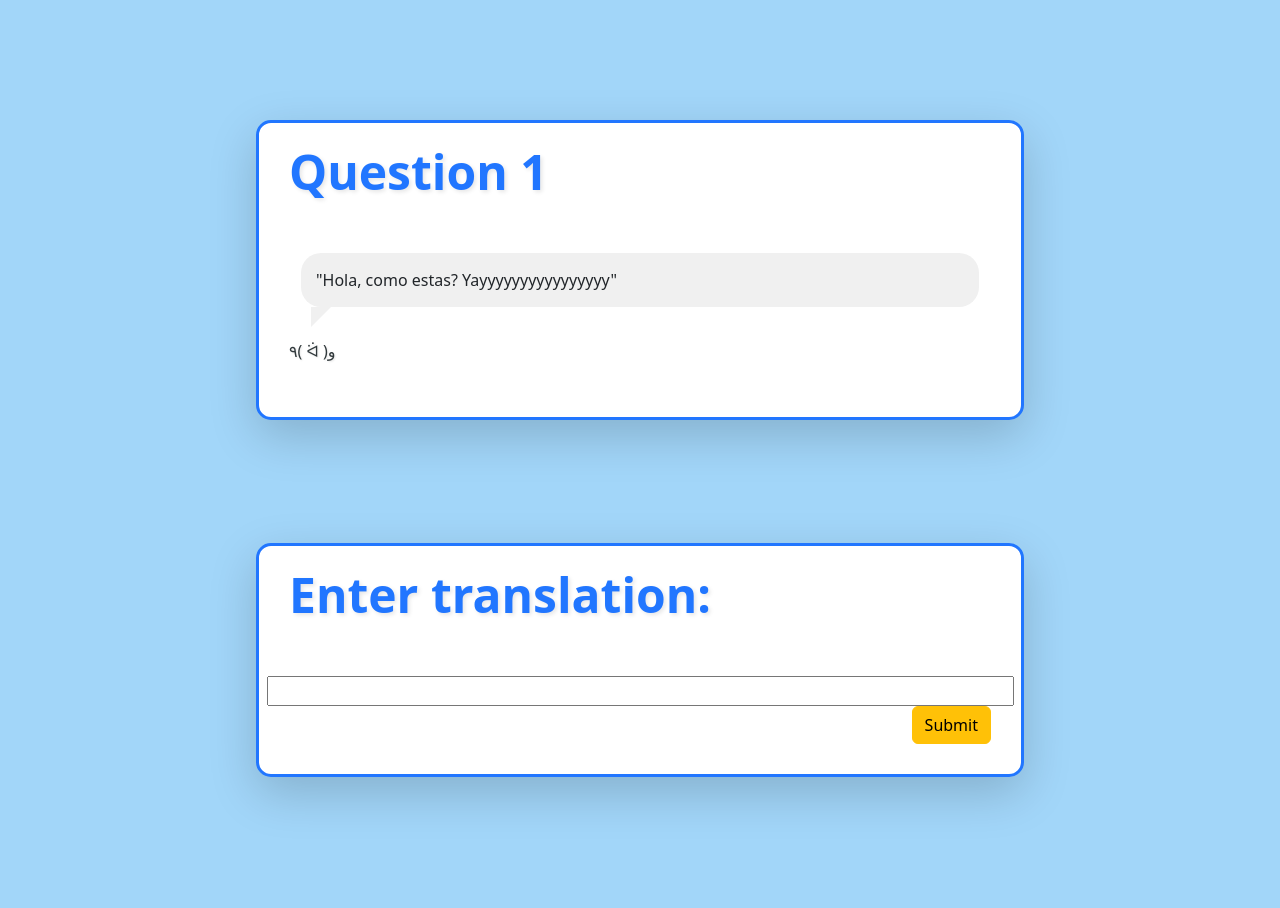
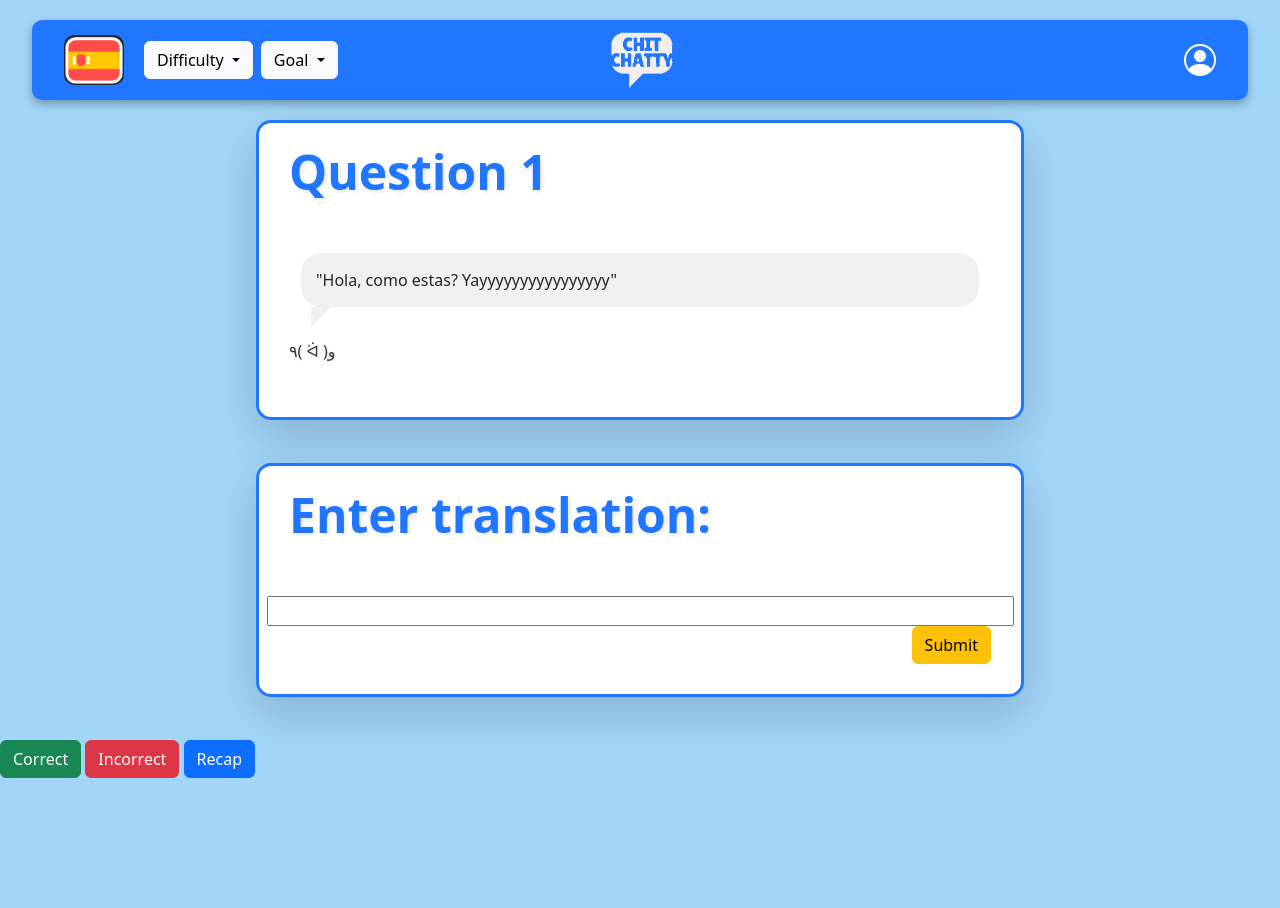
Before and after one commit to UCCS-CS4300-5300/Group5-fall2024, a Django app: page /quiz/ in a window 1280 px wide. After the commit the page ends 778 px from the top, so only its background shows below. Run offline with Django 4.2, Linux system fonts and the light colour scheme.

Commit message:
Sprint 1 Templates Commit v.04

```diff
--- a/Chit-Chatty/myproject/home/static/home/css/styles.css
+++ b/Chit-Chatty/myproject/home/static/home/css/styles.css
@@ -90,3 +90,7 @@ created using ChatGPT: https://chatgpt.com/share/670d9db3-aab8-8003-9f19-bf0783a
     margin-left: -10px;
     margin-bottom: -20px;
 }
+
+.center-button {
+    text-align: center;
+}
--- a/Chit-Chatty/myproject/home/templates/home/base_template.html
+++ b/Chit-Chatty/myproject/home/templates/home/base_template.html
@@ -14,9 +14,11 @@
   <link rel="stylesheet" href="{% static 'home/css/styles.css' %}">
 </head>
 
-<!-- Splash Screen -->
+<body style="background-color: #a2d6f9;">
 
-<body style="background-color: #a2d6f9;">
+  <div id="splash" class="splash-screen">
+    <h1 class="splash-logo">ChitChatty</h1>
+  </div>
 
   <!-- Navbar Content -->
   <nav class="navbar navbar-light floating-navbar" id="navbar">
@@ -67,8 +69,31 @@
     </div>
   </nav>
 
+  <!-- JavaScript to hide the splash screen after a delay -->
+  <script>
+    window.addEventListener("load", function () {
+      setTimeout(function () {
+        // Start the fade-out effect by adding the splash-hidden class
+        const splash = document.getElementById("splash");
+        const logo = document.querySelector(".splash-logo");
+        splash.classList.add("splash-hidden");
+
+        // Grow and fade out the logo
+        logo.style.transform = "scale(1.2)"; // Grow effect
+
+        // Make the navbar visible after splash screen fade-out
+        const navbar = document.getElementById("navbar");
+        setTimeout(function () {
+          splash.style.display = "none"; // Remove splash screen
+          navbar.classList.add("navbar-visible"); // Fade in navbar
+        }, 1000); // Delay matches the splash fade-out duration
+      }, 1000);  // Delay before starting the splash screen fade-out (1000ms = 1 second)
+    });
+  </script>
+
   <!-- Bootstrap JS for dropdown to work -->
   <script src="https://cdn.jsdelivr.net/npm/bootstrap@5.3.0-alpha1/dist/js/bootstrap.bundle.min.js"></script>
+
 </body>
 
 {% block content %}
--- a/Chit-Chatty/myproject/home/templates/home/quiz_question.html
+++ b/Chit-Chatty/myproject/home/templates/home/quiz_question.html
@@ -2,17 +2,15 @@
 
 {% block content %}
 
-<div class="row">
-    <div class="col-12 mb-1">
 <!-- Card containing Chit -->
 <div class="d-flex justify-content-center align-items-center">
     <div class="card shadow-lg"
         style="width: 60%; padding: 30px; border: 3px solid #2176FF; border-radius: 15px; position: relative; background: #ffffff;">
-                <!--Next Quiz header and placement -->
+        <!-- Question Header -->
         <h1 class="card-title"
             style="position: absolute; top: 20px; left: 30px; font-size: 48px; color: #2176FF; font-weight: bold; text-shadow: 2px 2px 4px rgba(0, 0, 0, 0.1);">
             Question 1</h1>
-                <!-- Quiz information placement -->
+        <!-- Speech Bubble -->
         <div class="d-flex flex-column justify-content-center align-items-left" style="margin-top: 100px;">
             <div class="container mt-0">
                 <div class="speech-bubble">
@@ -21,29 +19,34 @@
             </div>
             <p></p>
             <p></p>
+            <!-- Chit -->
             <p class="card-text mb-4" style="color: #31393C; text-shadow: 1px 1px 2px rgba(0, 0, 0, 0.1);">٩( ᐛ
                 )و</p>
         </div>
     </div>
 </div>
-        <div class="col-12 mb-1">
+
 <!-- Card for entering translation -->
-            <div class="d-flex justify-content-center align-items-center" style="height: 60vh;">
+<div class="d-flex justify-content-center align-items-center" style="height: 40vh;">
     <div class="card shadow-lg"
         style="width: 60%; padding: 30px; border: 3px solid #2176FF; border-radius: 15px; position: relative; background: #ffffff;">
-                    <!--Next Quiz header and placement -->
+        <!-- Enter Translation Header -->
         <h1 class="card-title"
             style="position: absolute; top: 20px; left: 30px; font-size: 48px; color: #2176FF; font-weight: bold; text-shadow: 2px 2px 4px rgba(0, 0, 0, 0.1);">
             Enter translation:</h1>
 
-                    <!-- Quiz information placement -->
-                    <div class="d-flex flex-column justify-content-center align-items-center"
-                        style="margin-top: 100px;">
+        <!-- Input Field -->
+        <div class="d-flex flex-column justify-content-center align-items-center" style="margin-top: 100px;">
             <input type="text" size="75">
         </div>
+        <!-- Submit Button -->
         <a class="btn btn-warning align-self-end mt-auto" href="#" role="button">Submit</a>
     </div>
 </div>
-        </div>
-    </div>
+
+<!-- Delete these three buttons -->
+<a class="btn btn-success align-self-end mt-auto" href="{% url 'quiz_correct' %}" role="button">Correct</a>
+<a class="btn btn-danger align-self-end mt-auto" href="{% url 'quiz_incorrect' %}" role="button">Incorrect</a>
+<a class="btn btn-primary align-self-end mt-auto" href="{% url 'quiz_recap' %}" role="button">Recap</a>
+
 {% endblock content %}
```
Also changed, not shown: Chit-Chatty/myproject/home/templates/home/index.html (+0 -25 lines), Chit-Chatty/myproject/home/templates/home/quiz_correct.html (+27 -1 lines), Chit-Chatty/myproject/home/templates/home/quiz_incorrect.html (+27 -1 lines). Lines whose indentation alone changed are shown as unchanged.
